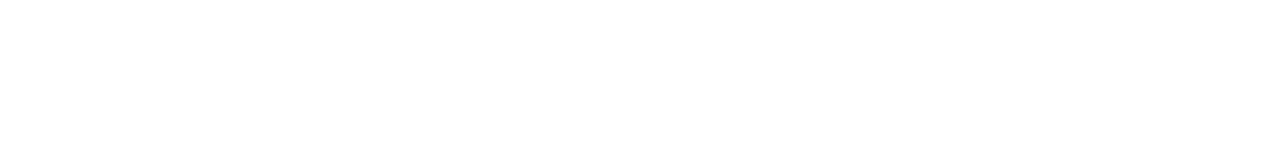
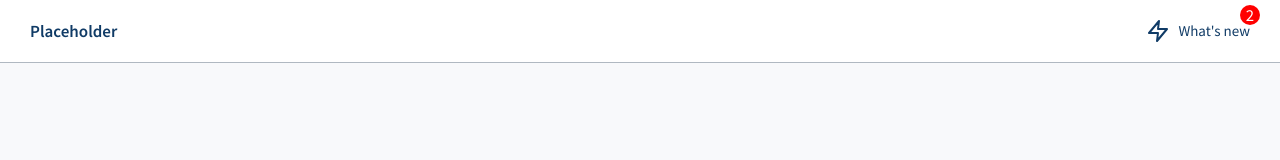
Before and after one commit to MrDBStig/LD_NA-web-design-assignment, a plain HTML site: page index.html in a window 1280 px wide. Drawn offline with Linux system fonts and the light colour scheme.

Commit message:
Create header

```diff
--- a/index.html
+++ b/index.html
@@ -8,7 +8,15 @@
     <link rel="stylesheet" href="main.css" />
   </head>
   <body>
-    <header class="header"></header>
-    <main class="main"></main>
+    <header class="header">
+      <a class="header__link">Placeholder</a
+      ><a class="header__link--digest">
+        <img src="/img/lightning.svg" alt="svg-new" />
+        What's new</a
+      >
+    </header>
+    <main class="main">
+      <div class="container"></div>
+    </main>
   </body>
 </html>
--- a/main.css
+++ b/main.css
@@ -1,7 +1,16 @@
+/* Fonts */
+@import url("https://fonts.googleapis.com/css2?family=Source+Sans+Pro:wght@400;600&display=swap");
+@import url("https://fonts.googleapis.com/css2?family=Noto+Sans+HK:wght@500&display=swap");
+
 /* Default styles */
 html {
   font-size: 62.5%;
   box-sizing: border-box;
+  /* Variables */
+  --color-white: #fff;
+  --color-light-grey: #f8f9fb;
+  --color-dark-blue: #103b66;
+  --color-sky-blue: #21b8f9;
 }
 
 *,
@@ -11,3 +20,68 @@ html {
   padding: 0;
   box-sizing: inherit;
 }
+
+a:link,
+a:visited {
+  text-decoration: none;
+  color: inherit;
+}
+
+a:hover {
+  cursor: pointer;
+}
+
+body {
+  font-family: "Source Sans Pro", sans-serif;
+  font-weight: 400;
+  font-size: 1.5rem;
+  line-height: 2rem;
+  width: 100vw;
+  background-color: var(--color-light-grey);
+  color: var(--color-dark-blue);
+}
+
+.container {
+  max-width: 92.2rem;
+}
+
+/* Header */
+.header {
+  padding: 2rem 3rem;
+  background-color: #fff;
+  border-bottom: 1px solid rgba(10, 37, 64, 0.32);
+  display: flex;
+  justify-content: space-between;
+  align-items: center;
+}
+
+.header__link {
+  font-weight: 600;
+  font-size: 1.7rem;
+  line-height: 2.2rem;
+}
+
+.header__link--digest {
+  font-weight: inherit;
+  display: flex;
+  align-items: center;
+  gap: 1rem;
+  position: relative;
+}
+
+.header__link--digest::after {
+  content: "2";
+  position: absolute;
+  top: -1.5rem;
+  right: -1rem;
+  width: 2rem;
+  height: 2rem;
+  background-color: red;
+  color: var(--color-white);
+  border-radius: 50%;
+  font-weight: 500;
+  font-family: "Noto Sans HK", sans-serif;
+  display: flex;
+  align-items: center;
+  justify-content: center;
+}
```
Also changed, not shown: img/lightning.svg (added).
